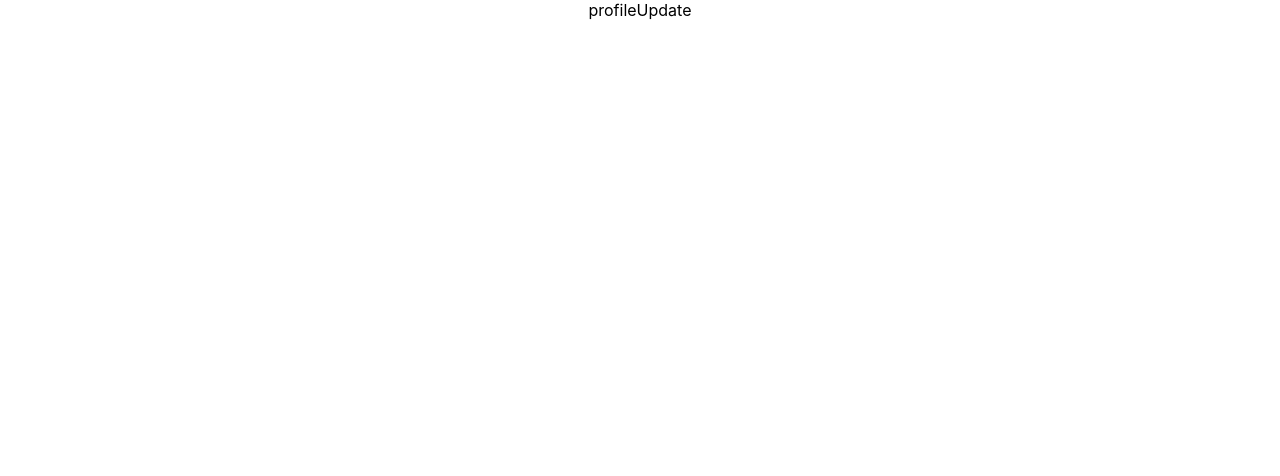
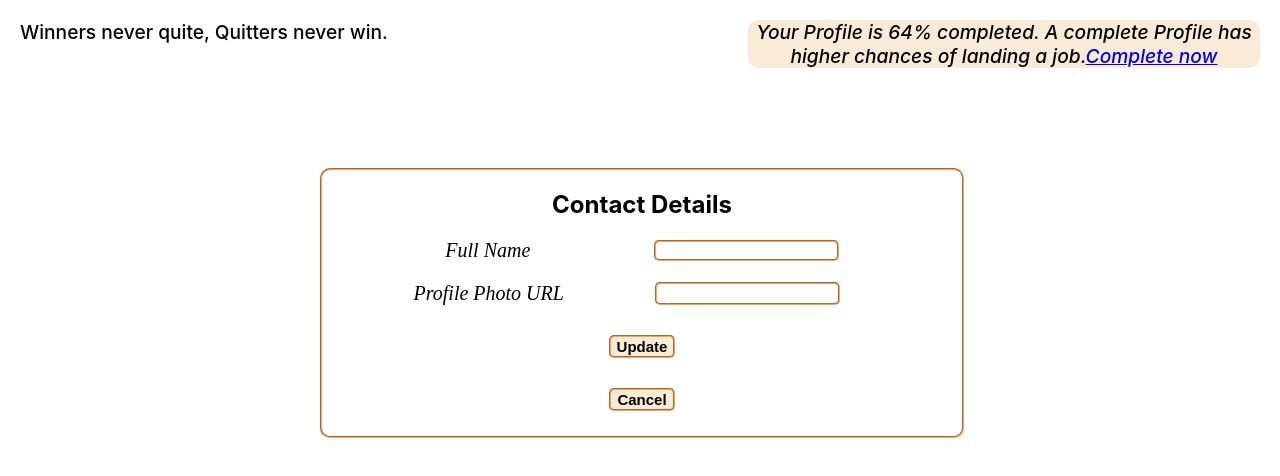
Before and after one commit to reactPlatform/ExpenseTrackerSharpener, a React (Create React App) app: page /updateProfile in a window 1280 px wide. Shown: the top 476 px of the page. Built offline with nearby package versions, Linux system fonts and the light colour scheme.

Commit message:
Profile Update of the user

```diff
--- a/src/App.css
+++ b/src/App.css
@@ -86,6 +86,50 @@
   margin-right: 38px;
   padding-bottom: 8px;
 }
+.contactContainer{
+  margin-top: 10%;
+    border: 2.5px groove sandybrown;
+    padding-bottom: 25px;
+    width: 50%;
+    position: relative;
+    left: 25%;
+    border-radius: 10px;
+}
+.fullNameContainer{
+  display: flex;
+    justify-content: space-evenly;
+    align-items: center;
+}
+.profilePhotoContainer{
+    display: flex;
+    justify-content: space-evenly;
+    margin-right: 30px;
+    padding-top: 20px;
+}
+.labelDesign{
+  font-size: 20px;
+    font-style: italic;
+    font-family: auto;
+}
+.inputFieldContainer{
+  border: 2px groove sandybrown;
+  border-radius: 5px;
+}
+.profileUpdateButton{
+  margin-top: 30px;
+    border: 2px groove sandybrown;
+    border-radius: 5px;
+    background-color: antiquewhite;
+    font-size: 15px;
+    font-weight: 600;
+    cursor: pointer;
+}
+.profileButtonContainer{
+  display: flex;
+    justify-content: space-evenly;
+    flex-direction: column;
+    align-items: center;
+}
 @media (prefers-reduced-motion: no-preference) {
   .App-logo {
     animation: App-logo-spin infinite 20s linear;
--- a/src/profileUpdate.js
+++ b/src/profileUpdate.js
@@ -1,8 +1,29 @@
 import React from 'react'
-
+import {Link} from 'react-router-dom';
 const ProfileUpdate = () => {
   return (
-    <div>profileUpdate</div>
+    <div>
+      <div>
+    <div className='homeContainer' style={{fontSize:"larger"}}>Winners never quite, Quitters never win.</div>
+    <div className='profileContainer' style={{fontSize:"larger",width:"40%"}}>Your Profile is 64% completed. A complete Profile has higher chances of landing a job.<Link to='/updateProfile'>Complete now</Link></div>
+    </div><br /><br/>
+    <div className='contactContainer'>
+      <h2>Contact Details</h2>
+      <div className='fullNameContainer'>
+      <label for='fullName' className='labelDesign'>Full Name</label>
+      <input type='text' name='fullName' className='inputFieldContainer'/>
+      </div>
+      <div className='profilePhotoContainer'>
+        <label for='profilePhoto'className='labelDesign'>Profile Photo URL</label>
+        <input type='text' name='profilePhoto' className='inputFieldContainer'/>
+      </div>
+      <div className='profileButtonContainer'>
+      <button className='profileUpdateButton'>Update</button>
+      <button className='profileUpdateButton'>Cancel</button>
+      </div>
+    </div>
+
+    </div>
   )
 }
 
```
